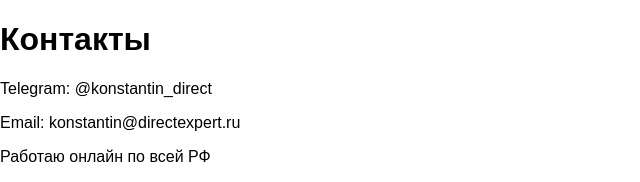
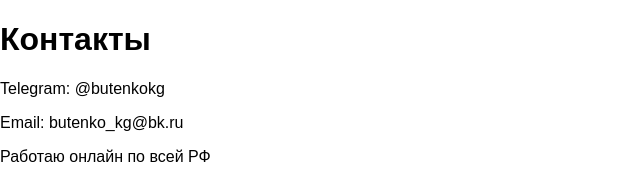
Before and after one commit to nedvizhimost-chita/nastroi-reklamu, a plain HTML site: page contact.html in a window 1280 px wide. Shown: the top 182 px of the page, without its empty margins (0-640 px from the left). Drawn offline with Linux system fonts and the light colour scheme.

Commit message:
Update contact.html

```diff
--- a/contact.html
+++ b/contact.html
@@ -2,8 +2,8 @@
 <html lang="ru">
 <head><meta charset="UTF-8"><title>Контакты</title><link rel="stylesheet" href="style.css"></head>
 <body><h1>Контакты</h1>
-<p>Telegram: @konstantin_direct</p>
-<p>Email: konstantin@directexpert.ru</p>
+<p>Telegram: @butenkokg</p>
+<p>Email: butenko_kg@bk.ru</p>
 <p>Работаю онлайн по всей РФ</p>
 <a href="https://t.me/konstantin_direct" class="button">Оставить заявку</a>
 </body>
```
